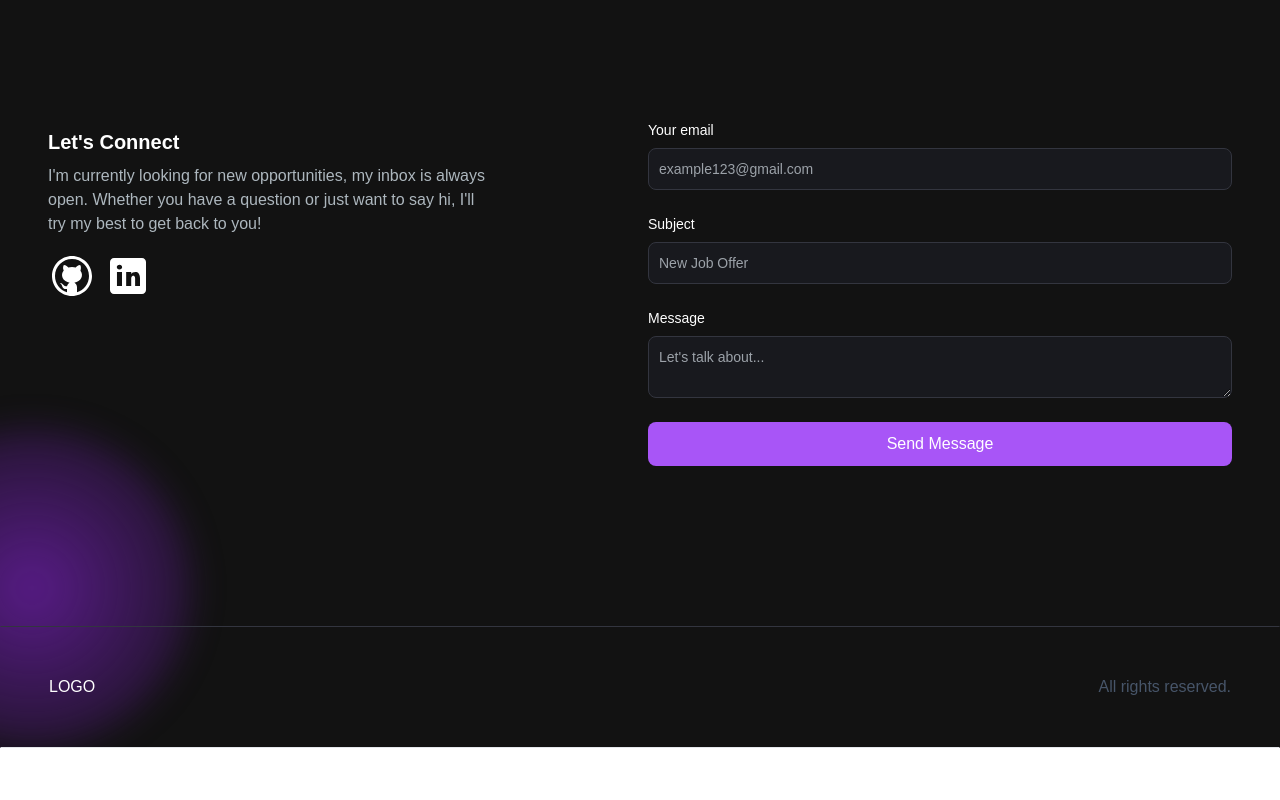
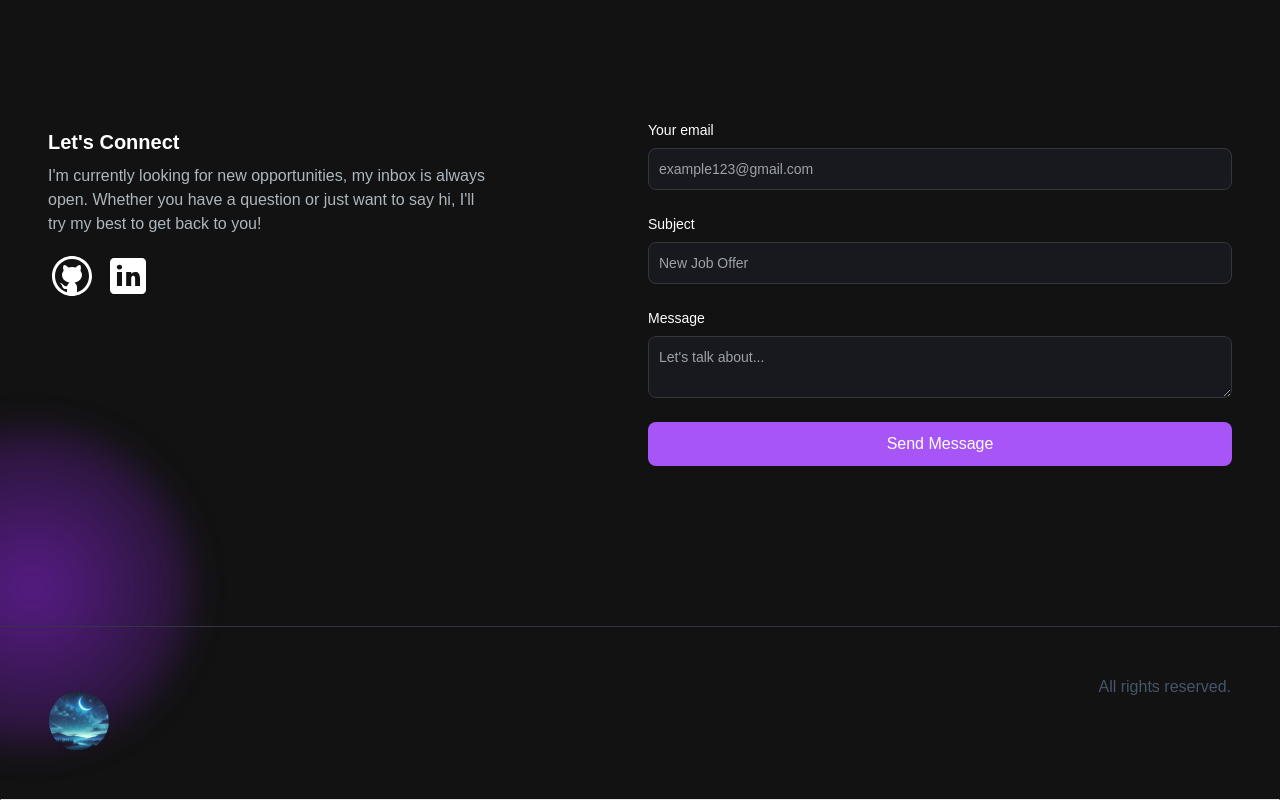
Before and after one commit to LimHonTing/personalwebsite, a Next.js app: page / in a window 1280 px wide. Shown: the part 2244-3044 px from the top of the page. Before the commit the page ends 2992 px from the top, so only its background shows below. Built offline with nearby package versions, Linux system fonts and the light colour scheme.

Commit message:
update Footer, global.css and email function

```diff
--- a/app/api/send/route.ts
+++ b/app/api/send/route.ts
@@ -3,17 +3,17 @@ import { NextResponse } from "next/server";
 import { Resend } from "resend";
 
 const resend = new Resend(process.env.RESEND_API_KEY as string);
-const fromEmail = process.env.FROM_EMAIL as string;
+const toEmail = process.env.TO_EMAIL as string;
 
 export async function POST(req: Request) {
   const { email, subject, message }: { email: string; subject: string; message: string } = await req.json();
   console.log(email, subject, message);
   try {
     const data = await resend.emails.send({
-        from: fromEmail,
-        to: [fromEmail, email],
+        from: "Acme <onboarding@resend.dev>",
+        to: [toEmail],
         subject: subject,
-        react: EmailTemplate({ subject, message }),
+        react: EmailTemplate({ email, subject, message }),
       });
     return NextResponse.json(data);
   } catch (error) {
--- a/app/globals.css
+++ b/app/globals.css
@@ -2,16 +2,14 @@
 @tailwind components;
 @tailwind utilities;
 
-:root {
+/* :root {
   --background: #ffffff;
   --foreground: #171717;
-}
+} */
 
-@media (prefers-color-scheme: dark) {
-  :root {
-    --background: #0a0a0a;
-    --foreground: #ededed;
-  }
+:root {
+  --background: #0a0a0a;
+  --foreground: #ededed;
 }
 
 body {
--- a/components/EmailTemplate.tsx
+++ b/components/EmailTemplate.tsx
@@ -1,18 +1,19 @@
 import * as React from 'react';
 
 interface EmailTemplateProps {
+  email: string
   subject: string;
   message: string
 }
 
 export const EmailTemplate: React.FC<Readonly<EmailTemplateProps>> = ({
+  email,
   subject,
   message
 }) => (
   <div>
     <h1>{subject}</h1>
-    <p>Thank you for contacting me!</p>
-    <p>New message submitted:</p>
+    <p>The person contact you: {email}</p>
     <p>{message}</p>
   </div>
 );
--- a/components/Footer.tsx
+++ b/components/Footer.tsx
@@ -1,10 +1,17 @@
 import React from "react";
+import Image from "next/image";
 
 const Footer = () => {
   return (
     <footer className="footer border z-10 border-t-[#33353F] border-l-transparent border-r-transparent text-white">
       <div className="container p-12 flex justify-between">
-        <span>LOGO</span>
+        <Image
+          src="/images/logo.png"
+          alt="logo"
+          width={60}
+          height={60}
+          className="rounded-full mt-4"
+        />
         <p className="text-slate-600">All rights reserved.</p>
       </div>
     </footer>
```
